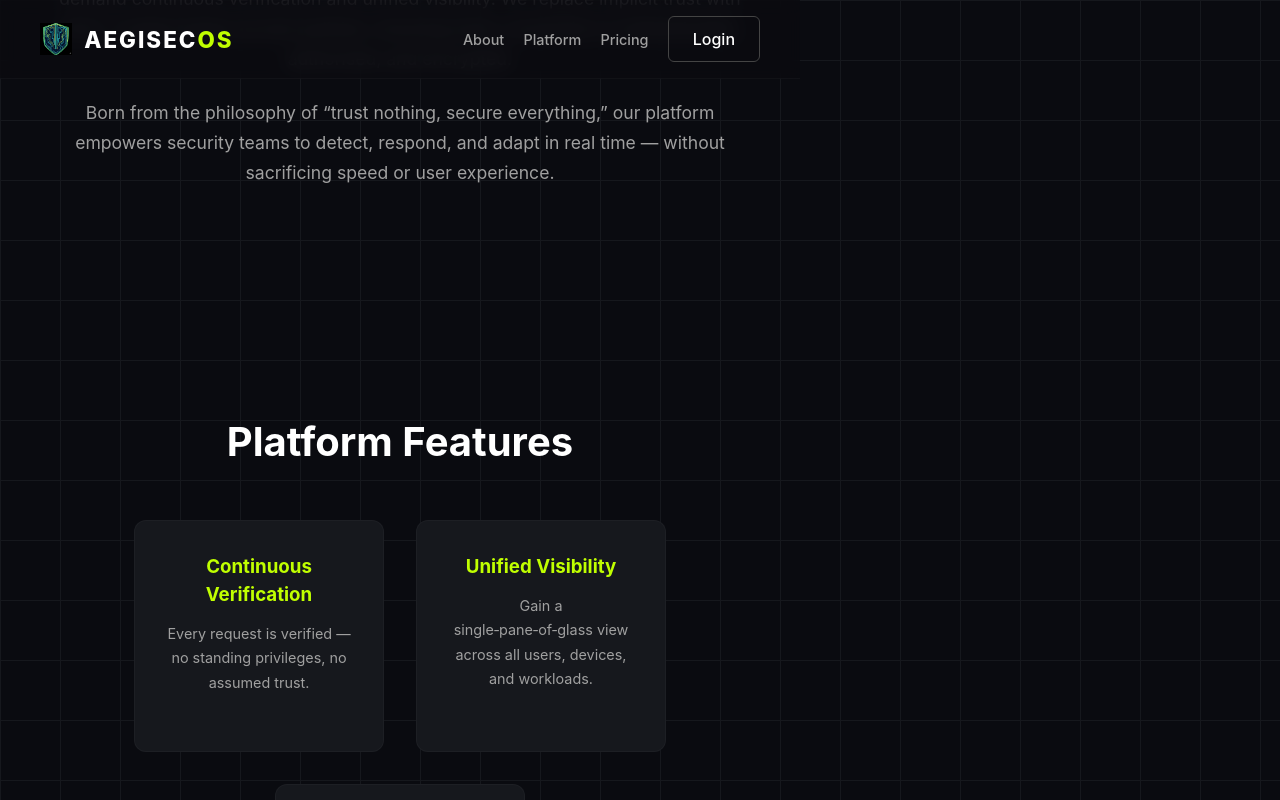
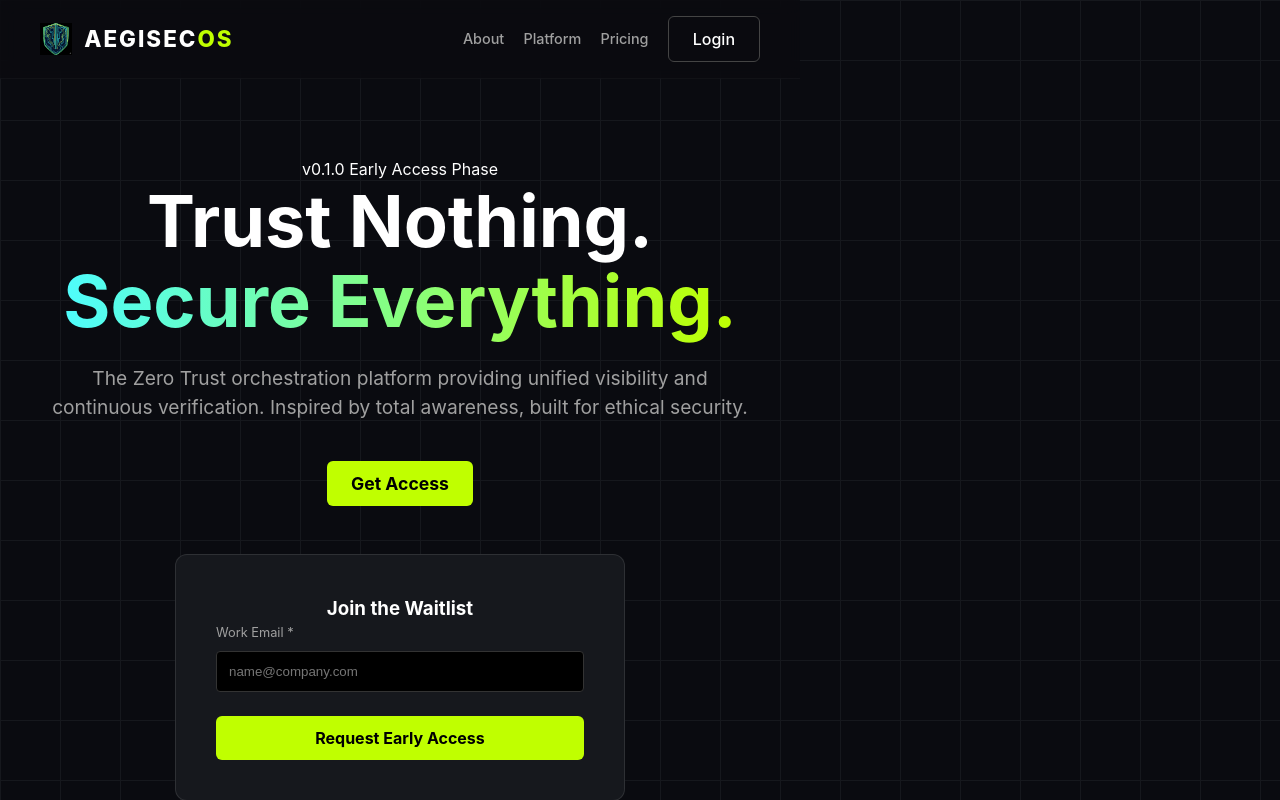
Before and after one commit to Obieverse-dev/aegisecos, a React (Vite) app: page / in a window 1280 px wide. Shown: the top 800 px of the page. Built offline with nearby package versions, Linux system fonts and the light colour scheme.

Commit message:
Update App.css

```diff
--- a/src/App.css
+++ b/src/App.css
@@ -14,8 +14,9 @@
 }
 
 /* Centres the body in the viewport */
-html, body {
-  height: 100%;
+html {
+  display: flex;
+  justify-content: center;
 }
 
 body {
@@ -31,6 +32,7 @@ body {
 }
 
 .app-container {
+  min-height: 100vh;
   width: 100%;
 }
 
```
